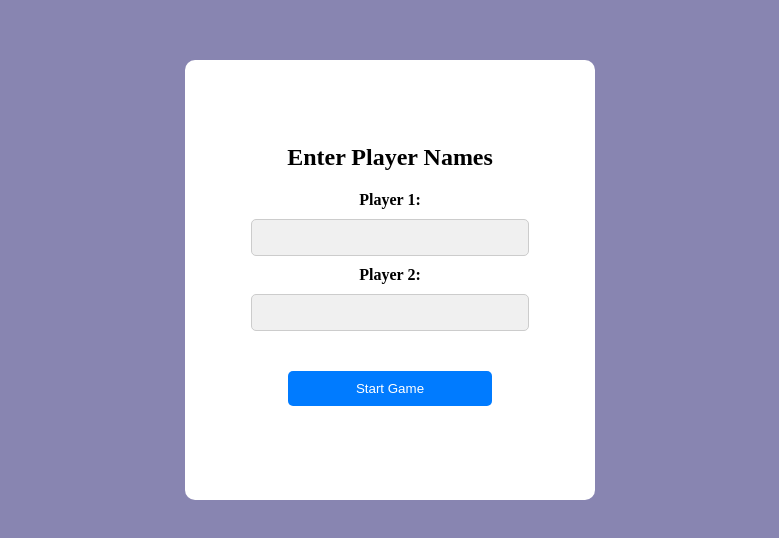
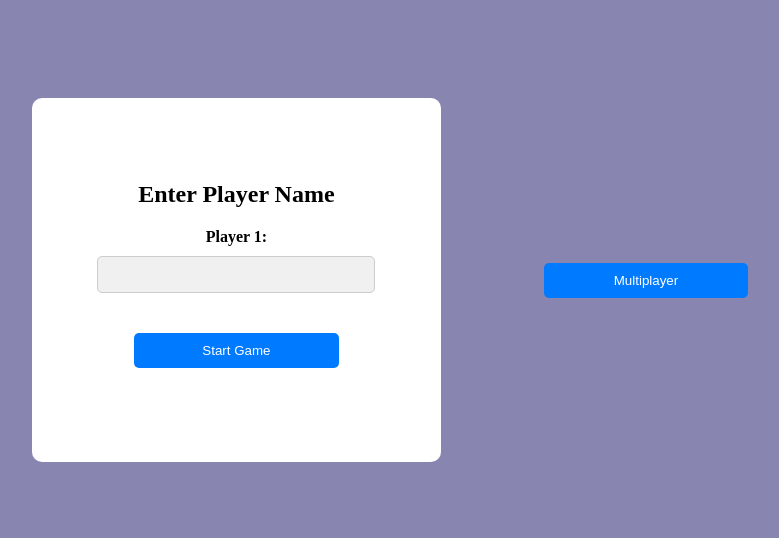
Before and after one commit to diegoscastanho/tictacangular, an Angular app: page / in a window 1280 px wide. Shown: the part 120-658 px from the top of the page, without its empty margins (250-1029 px from the left). Built offline with nearby package versions, Linux system fonts and the light colour scheme.

Commit message:
feat: add option single player

```diff
--- a/src/app/login/login.component.html
+++ b/src/app/login/login.component.html
@@ -1,5 +1,21 @@
 <div class="app-login">
-    <div class="app-login-box">
+    <div *ngIf="multiPlayerMode">
+        <button type="button" (click)="selectSinglePlayerMode()" class="single-player-button">
+            Single Player
+        </button>
+    </div>
+
+    <div *ngIf="singlePlayerMode" class="app-login-box-slide-right" >
+        <h2>Enter Player Name</h2>
+        <form (ngSubmit)="startGame()">
+            <label for="player1">Player 1:</label>
+            <input type="text" id="player1" name="player1" [(ngModel)]="player1Name" required>
+
+            <button type="submit">Start Game</button>
+        </form>
+    </div>
+
+    <div *ngIf="multiPlayerMode" class="app-login-box-slide-left">
         <h2>Enter Player Names</h2>
         <form (ngSubmit)="startGame()">
             <label for="player1">Player 1:</label>
@@ -11,4 +27,8 @@
             <button type="submit">Start Game</button>
         </form>
     </div>
+
+    <div *ngIf="singlePlayerMode">
+        <button type="button" (click)="selectMultiplayerMode()" class="multiplayer-button">Multiplayer</button>
+    </div>
 </div>
--- a/src/app/login/login.component.scss
+++ b/src/app/login/login.component.scss
@@ -1,22 +1,18 @@
-.app-login {
-    background-color: #8885b1;
-    width: 100vw;
-    height: 100vh;
-    display: flex;
-    justify-content: center;
-    align-items: center;
+@mixin button_config() {
+    width: 16vw;
+    background-color: #007bff;
+    color: #fff;
+    padding: 10px;
+    border: none;
+    border-radius: 5px;
+    cursor: pointer;
 
-    .app-login-box{
-        display: flex;
-        flex-direction: column;
-        justify-content: center;
-        align-items: center;
-        width: 32vw;
-        padding-top: 8vh;
-        padding-bottom: 8vh;
-        background-color: #fff;
-        border-radius: 10px;
+    &:hover {
+        background-color: #0056b3;
+    }
+}
 
+@mixin form_config() {
     h2 {
         font-size: 24px;
         margin-bottom: 20px;
@@ -46,20 +42,96 @@
         }
 
         button {
-                display: block;
-                width: 16vw;
-                background-color: #007bff;
-                color: #fff;
-                padding: 10px 20px;
-                border: none;
-                border-radius: 5px;
-                cursor: pointer;
+            @include button_config;
             transition: background-color 0.3s;
             margin: 30px auto;
+        }
+    }
+}
 
-                &:hover {
-                    background-color: #0056b3;
+@mixin center_config() {
+    display: flex;
+    justify-content: center;
+    align-items: center;
 }
+
+.app-login {
+    background-color: #8885b1;
+    width: 100vw;
+    height: 100vh;
+    display: flex;
+    justify-content: center;
+    align-items: center;
+
+    .single-player-button {
+        @include button_config;
+        margin-right: 8vw;
+    }
+
+    .multiplayer-button {
+        @include button_config;
+        margin-left: 8vw;
+    }
+
+
+    .app-login-box-slide-right{
+        display: flex;
+        flex-direction: column;
+        justify-content: center;
+
+        align-items: center;
+        width: 32vw;
+        padding-top: 8vh;
+        padding-bottom: 8vh;
+        background-color: #fff;
+        border-radius: 10px;
+
+        animation-name: slideInRight;
+        animation-duration: 1s; /* Adjust the duration as needed */
+        animation-timing-function: ease;
+        animation-fill-mode: both;
+
+        @include form_config;
+
+        @keyframes slideInRight {
+            from {
+                transform: translateX(100%);
+                opacity: 0;
+            }
+            to {
+                transform: translateX(0);
+                opacity: 1;
+            }
+        }
+    }
+
+    .app-login-box-slide-left{
+        display: flex;
+        flex-direction: column;
+        justify-content: center;
+
+        align-items: center;
+        width: 32vw;
+        padding-top: 8vh;
+        padding-bottom: 8vh;
+        background-color: #fff;
+        border-radius: 10px;
+
+        animation-name: slideInLeft;
+        animation-duration: 1s; /* Adjust the duration as needed */
+        animation-timing-function: ease;
+        animation-fill-mode: both;
+
+        @include form_config;
+
+        @keyframes slideInLeft {
+            from {
+                transform: translateX(-60%);
+                opacity: 0;
+            }
+            to {
+                transform: translateX(20%);
+                opacity: 1;
             }
         }
     }
--- a/src/app/login/login.component.ts
+++ b/src/app/login/login.component.ts
@@ -9,12 +9,25 @@ import { Router } from '@angular/router';
 export class LoginComponent {
     player1Name: string;
     player2Name: string;
+    singlePlayerMode: boolean;
+    multiPlayerMode: boolean;
 
     constructor(private router: Router) {
       this.player1Name = "";
       this.player2Name = "";
+      this.singlePlayerMode = true;
+      this.multiPlayerMode = false;
     }
 
+    selectSinglePlayerMode(){
+      this.singlePlayerMode = true
+      this.multiPlayerMode = false
+    }
+
+    selectMultiplayerMode(){
+      this.singlePlayerMode = false
+      this.multiPlayerMode = true
+    }
     startGame() {
       // Navigate to the board page and pass player names as route parameters
       this.router.navigate(['/board'], {
```
Lines whose indentation alone changed are shown as unchanged.
